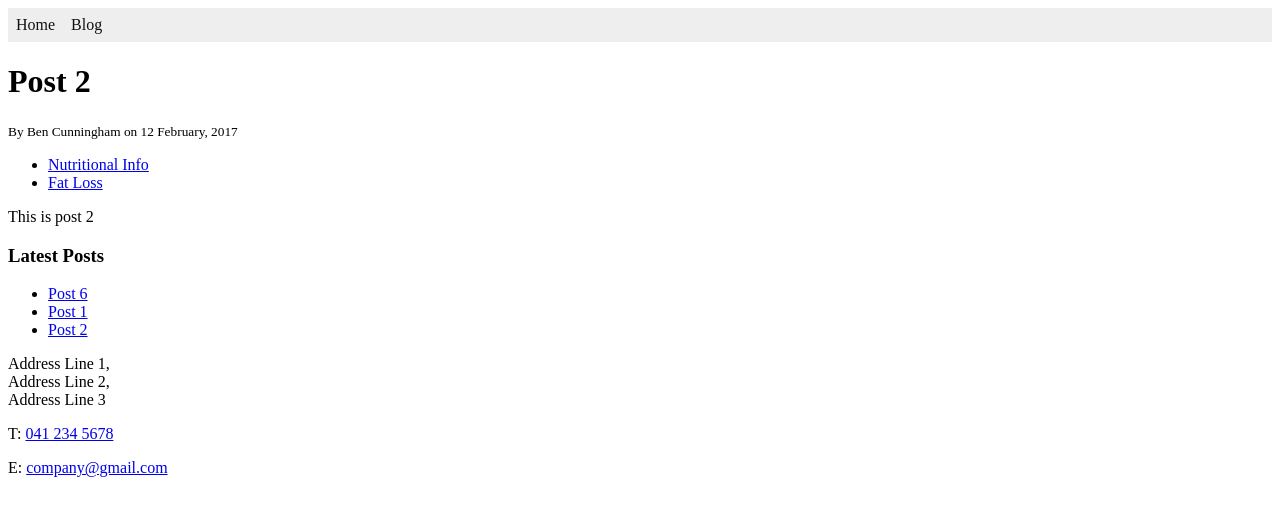
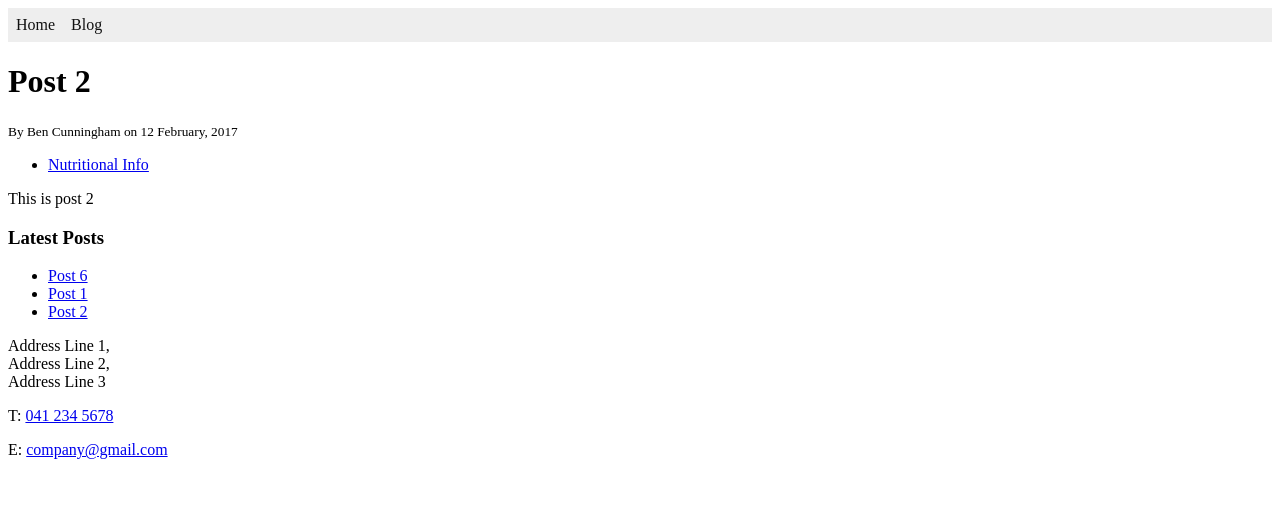
Before and after one commit to jastew/jekyll-template, a Jekyll site: the page built from _posts/2017-02-12-post-2.md, in a window 1280 px wide. Shown: the top 516 px of the page. Built offline with Jekyll 4.4.1, drawn with Linux system fonts in a browser that asks for light colours.

Commit message:
Updated '_posts/2017-02-12-post-2.md' via CloudCannon

```diff
--- a/_posts/2017-02-12-post-2.md
+++ b/_posts/2017-02-12-post-2.md
@@ -1,7 +1,5 @@
 ---
 title: Post 2
-categories:
-    - nutrition
-    - fat_loss
+category: nutrition
 ---
 This is post 2
```
